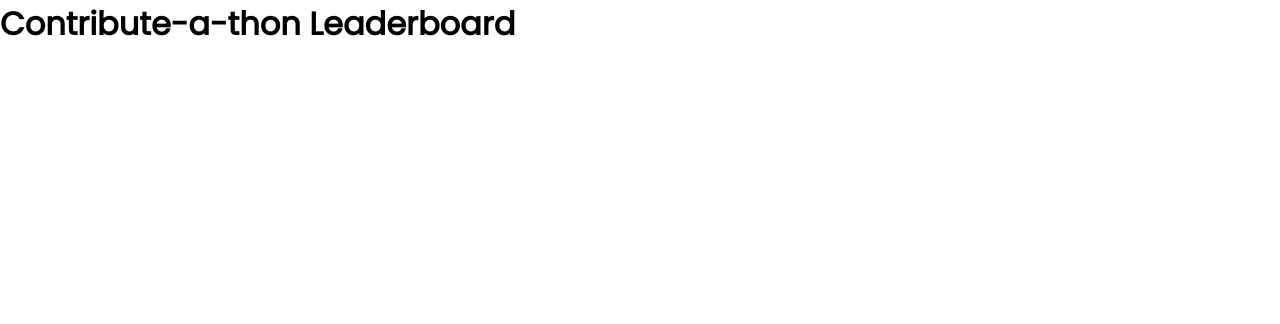
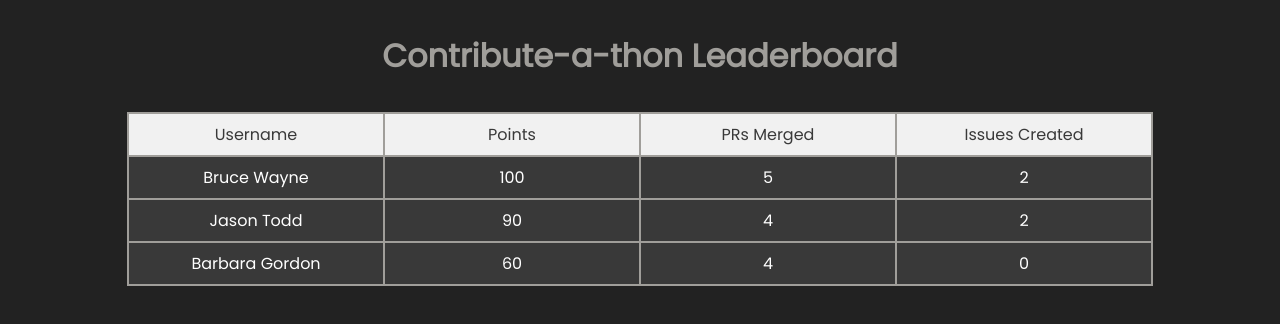
Before and after one commit to iiitv/leaderboard-frontend, a plain HTML site: page index.html in a window 1280 px wide. Drawn offline with Linux system fonts and the light colour scheme.

Commit message:
add basic leaderboard table

```diff
--- a/css/index.css
+++ b/css/index.css
@@ -1,10 +1,17 @@
 /* css reset */
-*{
-    padding: 0;
-    margin: 0;
-    box-sizing: border-box;
+* {
+  padding: 0;
+  margin: 0;
+  box-sizing: border-box;
+  font-family: "Poppins", sans-serif;
 }
 
-body > h1{
-    font-family: 'Poppins', sans-serif;
+body {
+  background-color: #222;
 }
+
+.title-heading {
+  text-align: center;
+  padding: 2rem 0;
+  color: #a09e9a;
+}
--- /dev/null
+++ b/css/leaderboard-table.css
@@ -0,0 +1,24 @@
+/* css for leaderboard table */
+
+#leaderboard-table {
+  border-collapse: collapse;
+  text-align: center;
+  margin: 0 auto;
+  background-color: #393939;
+}
+
+#leaderboard-table td {
+  width: 20vw;
+  border: 2px solid #a09e9a;
+  padding: 0.5rem 0;
+  color: white;
+}
+
+#title-row {
+  background-color: #f1f1f1;
+}
+
+#title-row td {
+  color: #393939;
+  /* color: black; */
+}
--- a/index.html
+++ b/index.html
@@ -7,15 +7,29 @@
     <title>Contribute-a-thon Leaderboard</title>
 
     <!-- google fonts -->
-    <link rel="preconnect" href="https://fonts.googleapis.com">
-    <link rel="preconnect" href="https://fonts.gstatic.com" crossorigin>
-    <link href="https://fonts.googleapis.com/css2?family=Poppins&display=swap" rel="stylesheet">
+    <link rel="preconnect" href="https://fonts.googleapis.com" />
+    <link rel="preconnect" href="https://fonts.gstatic.com" crossorigin />
+    <link
+      href="https://fonts.googleapis.com/css2?family=Poppins&display=swap"
+      rel="stylesheet"
+    />
 
     <!-- css import -->
-    <link rel="stylesheet" href="/css/index.css">
+    <link rel="stylesheet" href="/css/index.css" />
+    <link rel="stylesheet" href="css/leaderboard-table.css" />
   </head>
   <body>
-    <h1>Contribute-a-thon Leaderboard</h1>
+    <h1 class="title-heading">Contribute-a-thon Leaderboard</h1>
+
+    <!-- leaderboard table -->
+    <table id="leaderboard-table">
+      <tr id="title-row">
+        <td>Username</td>
+        <td>Points</td>
+        <td>PRs Merged</td>
+        <td>Issues Created</td>
+      </tr>
+    </table>
 
     <!-- js import -->
     <script src="/js/easterEgg.js"></script>
--- a/js/script.js
+++ b/js/script.js
@@ -0,0 +1,32 @@
+const leaderboardTableElement = document.getElementById("leaderboard-table");
+
+// static data for leaderboard, will be replaced dynamic data from backend
+const leaderboardData = [
+  {
+    username: "Bruce Wayne",
+    points: 100,
+    prsMerged: 5,
+    issueCreated: 2,
+  },
+  {
+    username: "Jason Todd",
+    points: 90,
+    prsMerged: 4,
+    issueCreated: 2,
+  },
+  {
+    username: "Barbara Gordon",
+    points: 60,
+    prsMerged: 4,
+    issueCreated: 0,
+  },
+];
+
+// adding data to leaderboard table
+leaderboardData.forEach((data) => {
+  const row = leaderboardTableElement.insertRow();
+  row.insertCell().innerHTML = data.username;
+  row.insertCell().innerHTML = data.points;
+  row.insertCell().innerHTML = data.prsMerged;
+  row.insertCell().innerHTML = data.issueCreated;
+});
```
